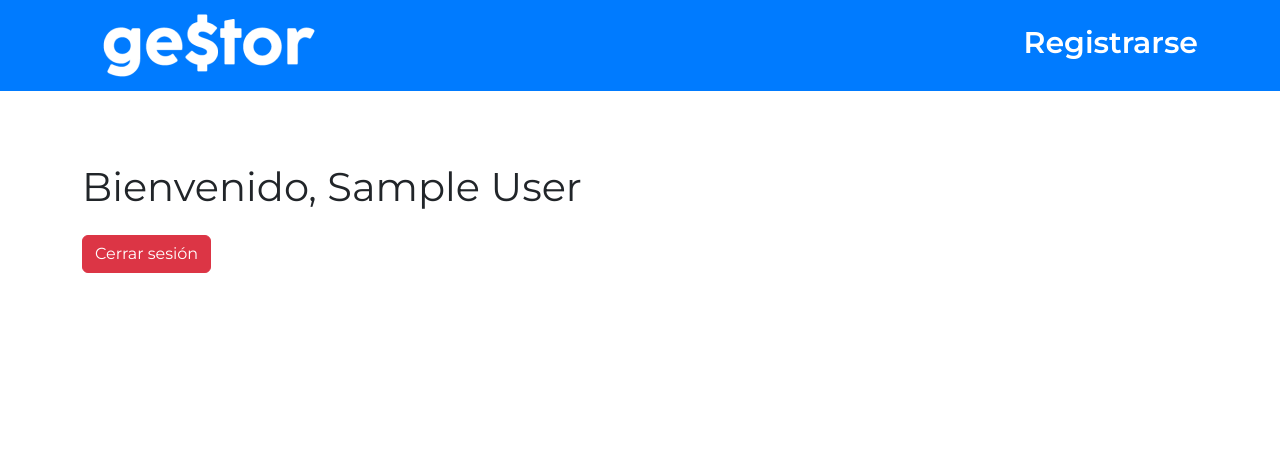
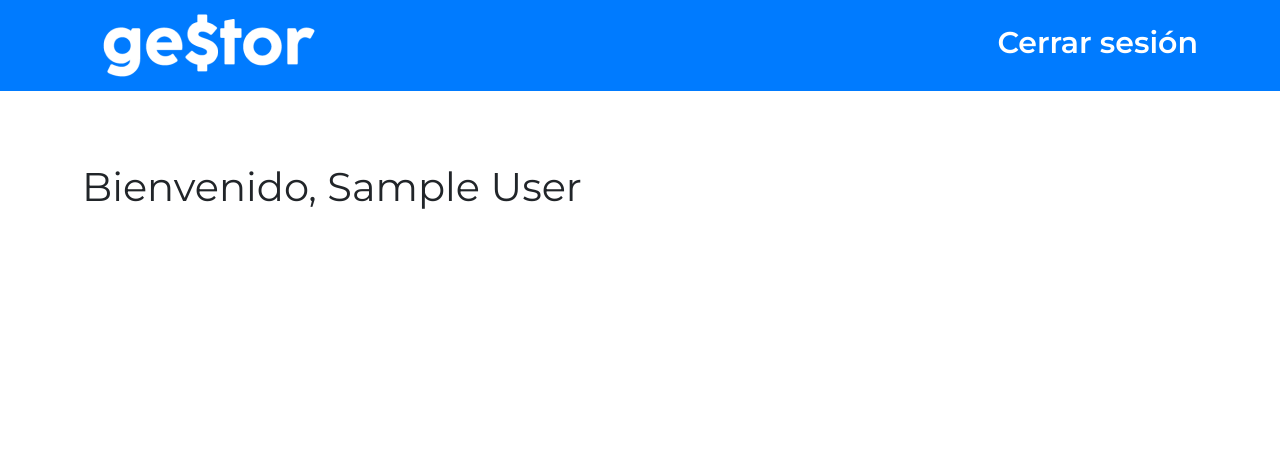
Before and after one commit to VictoriaLedesma/Gestor, a Flask app: page / in a window 1280 px wide. Shown: the top 472 px of the page. Run offline with Flask 3, Linux system fonts and the light colour scheme; the visitor is signed in with stand-in values (Sample User, id 1); some libraries are stand-ins or nearby versions.

Commit message:
camibos header

```diff
--- a/gestor/templates/base.html
+++ b/gestor/templates/base.html
@@ -15,7 +15,13 @@
             <a href="/">
                 <img src="{{ url_for('static', filename='img/gestor.png') }}" alt="gestor" />
             </a>
-            <a href="/registro" class="link-registro"> <strong>Registrarse</strong></a>
+            {% if request.endpoint == 'login' %}
+            <a href="{{ url_for('register') }}" class="link-registro"><strong>Registrarse</strong></a>
+        {% elif request.endpoint == 'register' %}
+            <a href="{{ url_for('login') }}" class="link-registro"><strong>Iniciar sesión</strong></a>
+        {% else %}
+            <a href="{{ url_for('logout') }}" class="link-registro"><strong>Cerrar sesión</strong></a>
+        {% endif %}
         </div>
     </header>
 
--- a/gestor/templates/home.html
+++ b/gestor/templates/home.html
@@ -4,5 +4,4 @@
 
 {% block content %}
 <h1 class="mt-5">Bienvenido, {{ usuario }}</h1>
-<a href="{{ url_for('logout') }}" class="btn btn-danger mt-3">Cerrar sesión</a>
 {% endblock %}
```
